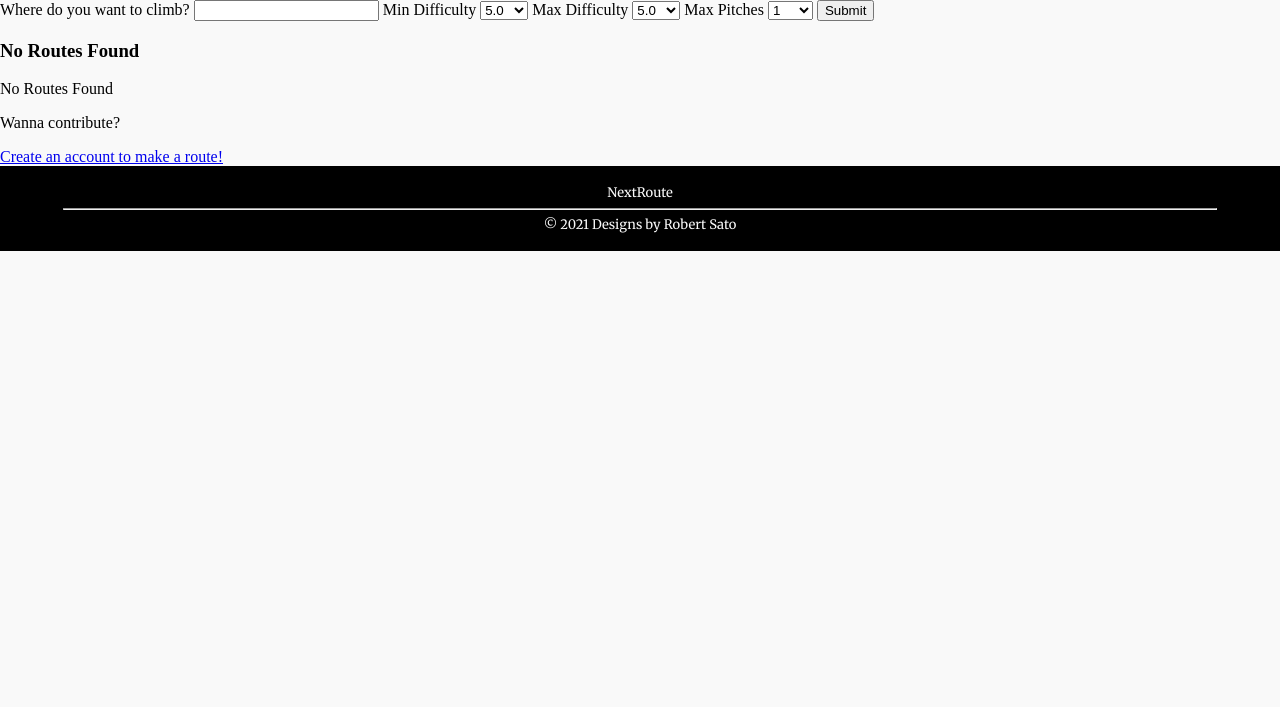
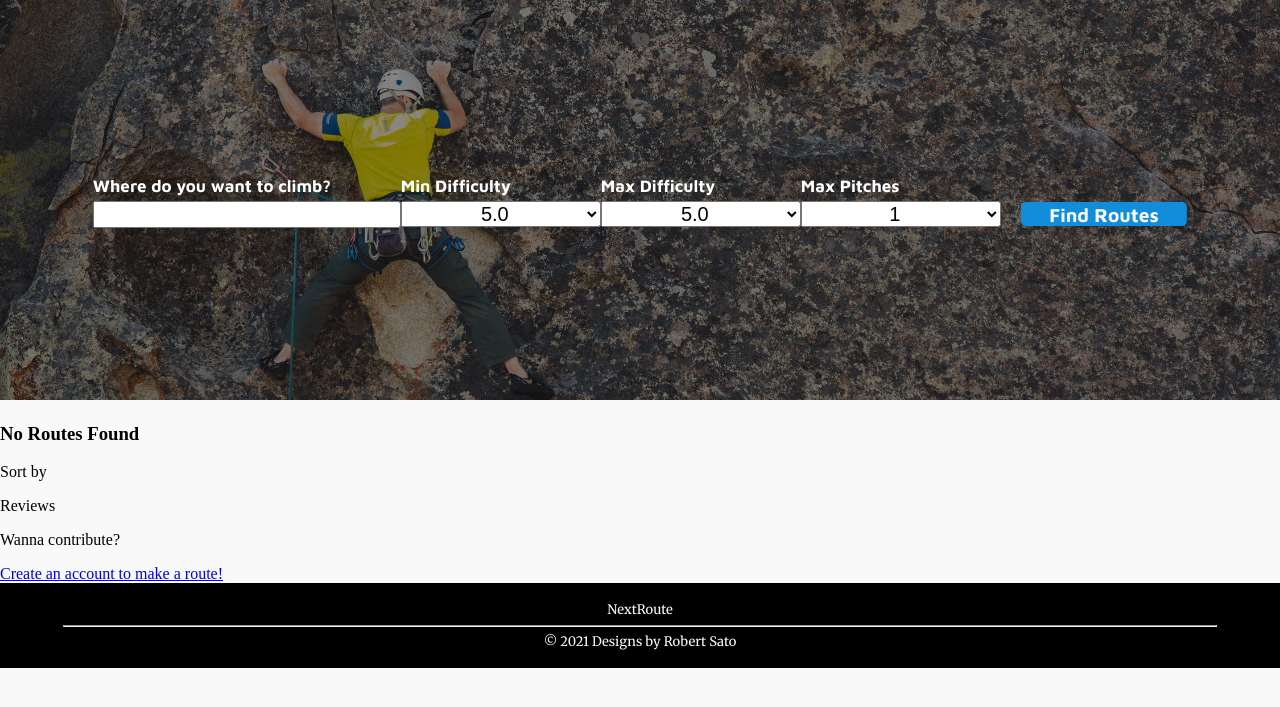
Before and after one commit to rsato1007/next_route, a Django app: page /route/ in a window 1280 px wide. Shown: the part 77-784 px from the top of the page. Run offline with Django 3.2, Linux system fonts and the light colour scheme.

Commit message:
styling search bar and adding to splash

```diff
--- a/next_route/main_app/static/styles/main.css
+++ b/next_route/main_app/static/styles/main.css
@@ -555,6 +555,75 @@
 /* PROFILE PAGE STYLING END */
 
 /* SEARCH PAGE STYLING START */
+.search-form-container {
+    position: relative;
+}
+
+.search-image {
+    width: 100%;
+    height: clamp(400px, 30vw, 700px);
+    object-fit: cover;
+    filter: brightness(55%);
+}
+
+.search-form {
+    position: absolute;
+    top: 50%;
+    left: 50%;
+    transform: translate(-50%, -50%);
+    display: inline-flex;
+    color: white;
+}
+
+.route-search-label {
+    display: inline-block;
+    margin-bottom: 5px;
+    font-family: var(--font-maven);
+    font-weight: bold;
+    font-size: clamp(12px, 1.5vw, 17px);
+}
+
+.search-location-input {
+    width: clamp(150px, 24vw, 300px);
+    font-size: 18px;
+}
+
+.search-min-diff-input {
+    width: clamp(120px, 17vw, 200px);
+    font-size: 20px;
+    text-align: center;
+}
+
+.search-max-diff-input {
+    width: clamp(120px, 17vw, 200px);
+    font-size: 20px;
+    text-align: center;
+}
+
+.search-pitch-input {
+    width: clamp(120px, 17vw, 200px);
+    font-size: 20px;
+    text-align: center;
+}
+
+.submit-search-button {
+    height: 24px;
+    margin-top: 26px;
+    background-color: var(--main-button-color);
+    color: var(--page-bg);
+    border: none;
+    width: 13vw;
+    margin-left: 20px;
+    font-family: var(--font-maven);
+    font-weight: bold;
+    font-size: 1.2em;
+    line-height: 24px;
+    border-radius: 5px;
+}
+
+.submit-search-button:hover {
+    background-color: var(--main-button-color-darker);
+}
 /* SEARCH PAGE STYLING END */
 
 /* EDIT ROUTE PAGE STYLING START */
--- a/next_route/main_app/templates/search.html
+++ b/next_route/main_app/templates/search.html
@@ -1,12 +1,20 @@
 {% extends 'base.html' %}
+{% load static %}
 {% block title %} Find a Route {% endblock %}
 {% block content %}
-    <form action="/route">
-        <div>
-            <label for="location">Where do you want to climb?</label>
-            <input type="text" id="location" name="location" required>
-            <label for="min-difficulty">Min Difficulty</label>
-            <select id="min-difficulty" name="min-difficulty">
+    <!-- SEARCH FORM START -->
+    <div class="search-form-container">
+        <img src="{% static 'images/search-image.jpeg' %}" alt="" class="search-image">
+            <form action="/route" class="search-form">
+                <div class="climb-container">
+                    <label for="location" class="route-search-label">Where do you want to climb?</label>
+                    <br>
+                    <input type="text" id="location" name="location" required class="search-location-input">
+                </div>
+                <div class="min-difficulty-container">
+                    <label for="min-difficulty" class="route-search-label">Min Difficulty</label>
+                    <br>
+                    <select id="min-difficulty" name="min-difficulty" class="search-min-diff-input">
                         <option value="5.0">5.0</option>
                         <option value="5.1">5.1</option>
                         <option value="5.2">5.2</option>
@@ -24,8 +32,11 @@
                         <option value="5.14">5.14</option>
                         <option value="5.15">5.15</option>
                     </select>
-            <label for="max-difficulty">Max Difficulty</label>
-            <select id="max-difficulty" name="max-difficulty">
+                </div>
+                <div class="max-difficulty-container">
+                    <label for="max-difficulty" class="route-search-label">Max Difficulty</label>
+                    <br>
+                    <select id="max-difficulty" name="max-difficulty" class="search-max-diff-input">
                         <option value="5.0">5.0</option>
                         <option value="5.1">5.1</option>
                         <option value="5.2">5.2</option>
@@ -43,8 +54,11 @@
                         <option value="5.14">5.14</option>
                         <option value="5.15">5.15</option>
                     </select>
-            <label for="max-pitches">Max Pitches</label>
-            <select id="max-pitches" name="max-pitches">
+                </div>
+                <div class="max-pitches-container">
+                    <label for="max-pitches" class="route-search-label">Max Pitches</label>
+                    <br>
+                    <select id="max-pitches" name="max-pitches" class="search-pitch-input">
                         <option value="1">1</option>
                         <option value="2">2</option>
                         <option value="3">3</option>
@@ -56,51 +70,23 @@
                         <option value="9">9</option>
                         <option value="10">10+</option>
                     </select>
-            <input type="submit">
                 </div>
+                <input type="submit" class="submit-search-button" value="Find Routes">
             </form>
-    <p>{{routes}}</p>
-    <p>{{route_count}}</p>
-    <div>
+        </img>
+    </div>
+    <!-- SEARCH FORM END -->
+    <!-- ROUTE HEADER SEARCH RESULTS START -->
+    <div class="route-results-header">
         {% if route_list %}
-            <h3>Results for {{ route_list.count}} routes</h3>
+            <h3>Showing {{ route_list.count }} Route(s)</h3>
         {% else %}
             <h3>No Routes Found</h3>
         {% endif %}
+        <p>Sort by</p>
+        <div>Reviews</div>
     </div>
-    <div>
-        {% if route_list %}
-            {% for route in route_list %}
-                <div>
-                    <div>
-                        <p>{{ route.name }}</p>
-                        {% for review in route.review.all %}
-                            <p>{{ forloop.counter }} Reviews</p>
-                        {% empty %}
-                            <p>0 Reviews</p>
-                        {% endfor %}
-                        <p>Located: {{ route.location }}</p>
-                        <a href="{% url 'route_page' route.pk %}">View Route</a>
-                        <div>
-                            <p>Difficulty {{ route.difficulty }}</p>
-                            <p>Pitches {{ route.pitch }}</p>
-                            <p>Type {{ route.climb_type }}</p>
-                        </div>
-                    </div>
-                    <div>
-                        {% if route.image %}
-                        {% else %}
-                            <p>No Image Yet</p>
-                        {% endif %}
-                    </div>
-                </div>
-            {% endfor %}
-        {% else %}
-            <div>
-                No Routes Found
-            </div>
-        {% endif %}
-    </div>
+    <!-- ROUTE HEADER SEARCH RESULTS END -->
     <div>
         <p>Wanna contribute?</p>
         {% if user.is_authenticated %}
```
Also changed, not shown: next_route/main_app/templates/splash.html (+75 -0 lines), next_route/main_app/static/images/search-image.jpeg (added). Lines whose indentation alone changed are shown as unchanged.
